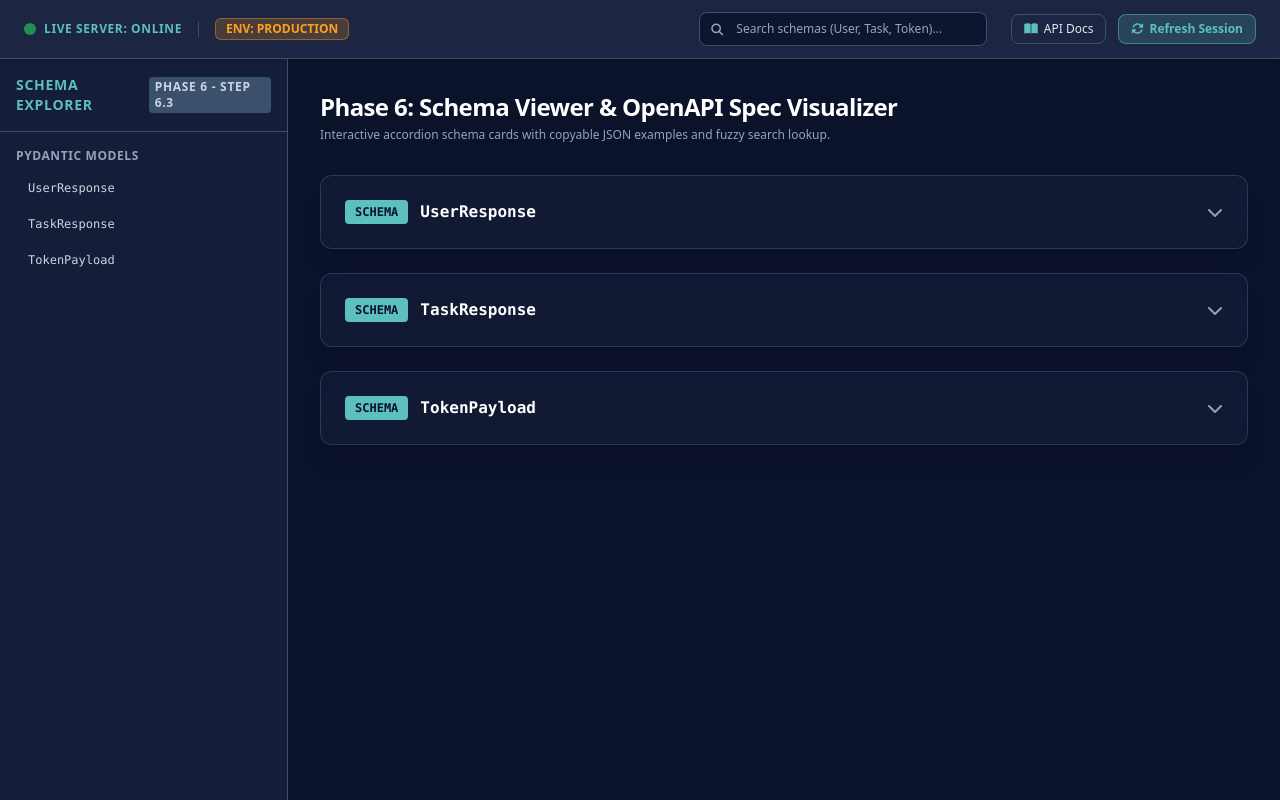
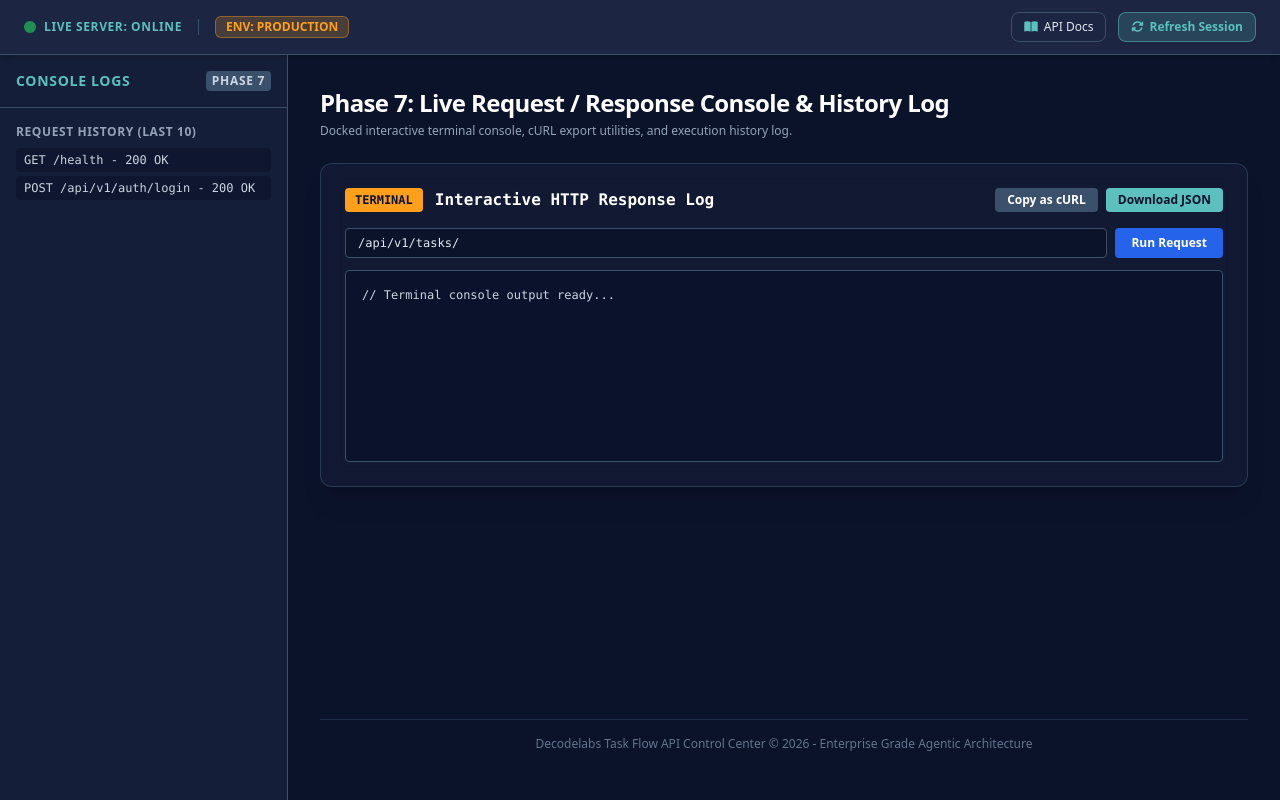
Before and after one commit to hafizabdulaziz/decodelabs-task-flow-backend, a Python web app: template app/templates/dashboard.html in a window 1280 px wide. Run offline with Jinja, Linux system fonts and the light colour scheme; the template is opened without the code that fills it, so the values that code supplies are empty; some libraries are stand-ins or nearby versions.

Commit message:
ui(console): design docked interactive HTTP response log terminal

```diff
--- a/app/templates/dashboard.html
+++ b/app/templates/dashboard.html
@@ -40,10 +40,6 @@
             </div>
 
             <div class="flex items-center space-x-6">
-                <div class="relative">
-                    <input type="text" id="schemaSearchInput" oninput="filterSchemas()" placeholder="Search schemas (User, Task, Token)..." class="bg-emeraldBase/80 border border-emeraldBorder text-xs rounded-lg px-4 py-2 pl-9 w-72 text-slate-200 focus:outline-none focus:border-emeraldCyan">
-                    <i class="fa-solid fa-magnifying-glass absolute left-3 top-2.5 text-slate-400 text-xs"></i>
-                </div>
                 <div class="flex items-center space-x-3">
                     <button onclick="openApiDocs()" class="bg-emeraldCard hover:bg-emeraldBorder/50 border border-emeraldBorder px-3 py-1.5 rounded-lg text-xs font-medium text-slate-200 transition flex items-center space-x-1.5">
                         <i class="fa-solid fa-book-open text-emeraldCyan"></i>
@@ -64,132 +60,105 @@
             <aside class="w-72 bg-emeraldCard/60 border-r border-emeraldBorder flex flex-col shrink-0">
                 <div class="p-4 border-b border-emeraldBorder">
                     <h2 class="text-sm font-bold text-emeraldCyan uppercase tracking-wider flex items-center justify-between">
-                        <span>Schema Explorer</span>
-                        <span class="text-xs bg-emeraldBorder px-1.5 py-0.5 rounded text-slate-300">Phase 6 - Step 6.3</span>
+                        <span>Console Logs</span>
+                        <span class="text-xs bg-emeraldBorder px-1.5 py-0.5 rounded text-slate-300">Phase 7</span>
                     </h2>
                 </div>
                 <div class="flex-1 overflow-y-auto p-4 space-y-6 text-sm">
                     <div>
-                        <div class="text-xs font-semibold text-slate-400 uppercase tracking-wider mb-2">Pydantic Models</div>
-                        <ul class="space-y-1">
-                            <li><a href="#schema-user" class="block px-3 py-2 rounded-md hover:bg-emeraldBorder/40 transition text-slate-300 hover:text-white font-mono text-xs">UserResponse</a></li>
-                            <li><a href="#schema-task" class="block px-3 py-2 rounded-md hover:bg-emeraldBorder/40 transition text-slate-300 hover:text-white font-mono text-xs">TaskResponse</a></li>
-                            <li><a href="#schema-token" class="block px-3 py-2 rounded-md hover:bg-emeraldBorder/40 transition text-slate-300 hover:text-white font-mono text-xs">TokenPayload</a></li>
+                        <div class="text-xs font-semibold text-slate-400 uppercase tracking-wider mb-2">Request History (Last 10)</div>
+                        <ul id="historyList" class="space-y-1 text-xs">
+                            <li class="px-2 py-1 bg-emeraldBase/60 rounded text-slate-300 font-mono">GET /health - 200 OK</li>
+                            <li class="px-2 py-1 bg-emeraldBase/60 rounded text-slate-300 font-mono">POST /api/v1/auth/login - 200 OK</li>
                         </ul>
                     </div>
                 </div>
             </aside>
 
             <!-- Main Content Area -->
-            <main class="flex-1 overflow-y-auto p-8 space-y-8">
+            <main class="flex-1 overflow-y-auto p-8 space-y-8 flex flex-col justify-between">
+                <div class="space-y-6">
                     <div class="flex items-center justify-between mb-2">
                         <div>
-                        <h2 class="text-2xl font-bold text-white tracking-tight">Phase 6: Schema Viewer & OpenAPI Spec Visualizer</h2>
-                        <p class="text-xs text-slate-400 mt-1">Interactive accordion schema cards with copyable JSON examples and fuzzy search lookup.</p>
+                            <h2 class="text-2xl font-bold text-white tracking-tight">Phase 7: Live Request / Response Console & History Log</h2>
+                            <p class="text-xs text-slate-400 mt-1">Docked interactive terminal console, cURL export utilities, and execution history log.</p>
                         </div>
                     </div>
 
-                <!-- Schema Accordion Cards -->
-                <div id="schemasContainer" class="space-y-6">
-
-                    <!-- UserResponse Schema -->
-                    <div id="schema-user" class="glass-panel rounded-xl p-6 shadow-xl border border-emeraldBorder/60 bg-emeraldCard/40 schema-card" data-name="userresponse">
-                        <div class="flex items-center justify-between cursor-pointer" onclick="toggleAccordion('userContent')">
+                    <!-- Step 7.1 & 7.2 & 7.3: Bottom Docked Terminal Console -->
+                    <div class="glass-panel rounded-xl p-6 shadow-xl border border-emeraldBorder/60 bg-emeraldCard/40">
+                        <div class="flex items-center justify-between mb-4">
                             <div class="flex items-center space-x-3">
-                                <span class="px-2.5 py-1 bg-emeraldCyan text-emeraldBase text-xs font-extrabold rounded font-mono">SCHEMA</span>
-                                <span class="text-base font-mono font-semibold text-white">UserResponse</span>
+                                <span class="px-2.5 py-1 bg-emeraldAccent text-emeraldBase text-xs font-extrabold rounded font-mono">TERMINAL</span>
+                                <span class="text-base font-mono font-semibold text-white">Interactive HTTP Response Log</span>
                             </div>
-                            <i class="fa-solid fa-chevron-down text-slate-400"></i>
+                            <div class="flex space-x-2">
+                                <button onclick="copyAsCurl()" class="bg-emeraldBorder hover:bg-emeraldBorder/80 text-white px-3 py-1 rounded text-xs font-semibold">Copy as cURL</button>
+                                <button onclick="downloadJson()" class="bg-emeraldCyan hover:bg-emeraldCyan/90 text-emeraldBase px-3 py-1 rounded text-xs font-bold">Download JSON</button>
                             </div>
-                        <div id="userContent" class="mt-4 hidden space-y-3">
-                            <p class="text-xs text-slate-300">Represents public user profile attributes returned by API.</p>
-                            <div class="relative">
-                                <pre class="bg-emeraldBase/80 border border-emeraldBorder rounded p-3 text-xs font-mono text-slate-300 overflow-x-auto">{
-  "id": "uuid-string",
-  "email": "user@decodelabs.ai",
-  "full_name": "Abdul Aziz",
-  "is_active": true
-}</pre>
-                                <button onclick="copySchemaJson('userContent')" class="absolute top-2 right-2 bg-emeraldBorder hover:bg-emeraldBorder/80 text-white px-2.5 py-1 rounded text-xs">Copy JSON</button>
+                        </div>
+                        <div class="space-y-3">
+                            <div class="flex space-x-2">
+                                <input type="text" id="consoleEndpoint" value="/api/v1/tasks/" class="flex-1 bg-emeraldBase border border-emeraldBorder rounded px-3 py-1.5 text-xs font-mono text-slate-200">
+                                <button onclick="executeConsoleRequest()" class="bg-blue-600 hover:bg-blue-500 text-white px-4 py-1.5 rounded text-xs font-bold">Run Request</button>
+                            </div>
+                            <pre id="consoleOutput" class="bg-emeraldBase/90 border border-emeraldBorder rounded p-4 text-xs font-mono text-slate-300 h-48 overflow-y-auto">// Terminal console output ready...</pre>
                         </div>
                     </div>
                 </div>
 
-                    <!-- TaskResponse Schema -->
-                    <div id="schema-task" class="glass-panel rounded-xl p-6 shadow-xl border border-emeraldBorder/60 bg-emeraldCard/40 schema-card" data-name="taskresponse">
-                        <div class="flex items-center justify-between cursor-pointer" onclick="toggleAccordion('taskContent')">
-                            <div class="flex items-center space-x-3">
-                                <span class="px-2.5 py-1 bg-emeraldCyan text-emeraldBase text-xs font-extrabold rounded font-mono">SCHEMA</span>
-                                <span class="text-base font-mono font-semibold text-white">TaskResponse</span>
+                <div class="text-center text-xs text-slate-500 py-4 border-t border-emeraldBorder/40">
+                    Decodelabs Task Flow API Control Center &copy; 2026 - Enterprise Grade Agentic Architecture
                 </div>
-                            <i class="fa-solid fa-chevron-down text-slate-400"></i>
-                        </div>
-                        <div id="taskContent" class="mt-4 hidden space-y-3">
-                            <p class="text-xs text-slate-300">Represents task item entity returned by task CRUD endpoints.</p>
-                            <div class="relative">
-                                <pre class="bg-emeraldBase/80 border border-emeraldBorder rounded p-3 text-xs font-mono text-slate-300 overflow-x-auto">{
-  "id": "uuid-string",
-  "title": "Complete Control Center UI",
-  "description": "Build high-end Decodelabs dashboard",
-  "status": "pending",
-  "priority": "high",
-  "owner_id": "uuid-string"
-}</pre>
-                                <button onclick="copySchemaJson('taskContent')" class="absolute top-2 right-2 bg-emeraldBorder hover:bg-emeraldBorder/80 text-white px-2.5 py-1 rounded text-xs">Copy JSON</button>
-                            </div>
-                        </div>
-                    </div>
-
-                    <!-- TokenPayload Schema -->
-                    <div id="schema-token" class="glass-panel rounded-xl p-6 shadow-xl border border-emeraldBorder/60 bg-emeraldCard/40 schema-card" data-name="tokenpayload">
-                        <div class="flex items-center justify-between cursor-pointer" onclick="toggleAccordion('tokenContent')">
-                            <div class="flex items-center space-x-3">
-                                <span class="px-2.5 py-1 bg-emeraldCyan text-emeraldBase text-xs font-extrabold rounded font-mono">SCHEMA</span>
-                                <span class="text-base font-mono font-semibold text-white">TokenPayload</span>
-                            </div>
-                            <i class="fa-solid fa-chevron-down text-slate-400"></i>
-                        </div>
-                        <div id="tokenContent" class="mt-4 hidden space-y-3">
-                            <p class="text-xs text-slate-300">Represents Bearer JWT access token response structure.</p>
-                            <div class="relative">
-                                <pre class="bg-emeraldBase/80 border border-emeraldBorder rounded p-3 text-xs font-mono text-slate-300 overflow-x-auto">{
-  "access_token": "eyJhbGciOi...",
-  "token_type": "bearer"
-}</pre>
-                                <button onclick="copySchemaJson('tokenContent')" class="absolute top-2 right-2 bg-emeraldBorder hover:bg-emeraldBorder/80 text-white px-2.5 py-1 rounded text-xs">Copy JSON</button>
-                            </div>
-                        </div>
-                    </div>
-
-                </div>
-
             </main>
         </div>
     </div>
 
     <script>
-        function toggleAccordion(id) {
-            const el = document.getElementById(id);
-            el.classList.toggle('hidden');
+        let lastResponseData = {};
+
+        async function executeConsoleRequest() {
+            const endpoint = document.getElementById('consoleEndpoint').value.trim();
+            const out = document.getElementById('consoleOutput');
+            out.textContent = `Executing GET ${endpoint}...\n`;
+            const start = performance.now();
+            try {
+                const res = await fetch(endpoint);
+                const data = await res.json();
+                lastResponseData = data;
+                const latency = Math.round(performance.now() - start);
+                out.textContent += `Status: ${res.status} ${res.statusText} (${latency}ms)\n\n` + JSON.stringify(data, null, 2);
+                pushHistory(endpoint, res.status);
+            } catch (err) {
+                out.textContent += `Error: ${err.message}`;
+            }
         }
 
-        function filterSchemas() {
-            const query = document.getElementById('schemaSearchInput').value.toLowerCase();
-            const cards = document.querySelectorAll('.schema-card');
-            cards.forEach(card => {
-                const name = card.getAttribute('data-name');
-                if (name.includes(query)) {
-                    card.style.display = 'block';
-                } else {
-                    card.style.display = 'none';
-                }
-            });
+        function copyAsCurl() {
+            const endpoint = document.getElementById('consoleEndpoint').value.trim();
+            const curl = `curl -X GET "http://localhost:8000${endpoint}" -H "Accept: application/json"`;
+            navigator.clipboard.writeText(curl);
+            alert('cURL command copied to clipboard!');
         }
 
-        function copySchemaJson(id) {
-            const pre = document.querySelector(`#${id} pre`);
-            navigator.clipboard.writeText(pre.textContent);
-            alert('Schema JSON copied to clipboard!');
+        function downloadJson() {
+            const blob = new Blob([JSON.stringify(lastResponseData, null, 2)], {type: 'application/json'});
+            const url = URL.createObjectURL(blob);
+            const a = document.createElement('a');
+            a.href = url;
+            a.download = 'response_export.json';
+            a.click();
+        }
+
+        function pushHistory(endpoint, status) {
+            const list = document.getElementById('historyList');
+            const li = document.createElement('li');
+            li.className = 'px-2 py-1 bg-emeraldBase/60 rounded text-slate-300 font-mono flex justify-between';
+            li.innerHTML = `<span>GET ${endpoint}</span><span class="text-green-400">${status} OK</span>`;
+            list.prepend(li);
+            if (list.children.length > 10) {
+                list.removeChild(list.lastChild);
+            }
         }
 
         function openApiDocs() { window.open('/docs', '_blank'); }
```
Lines whose indentation alone changed are shown as unchanged.
